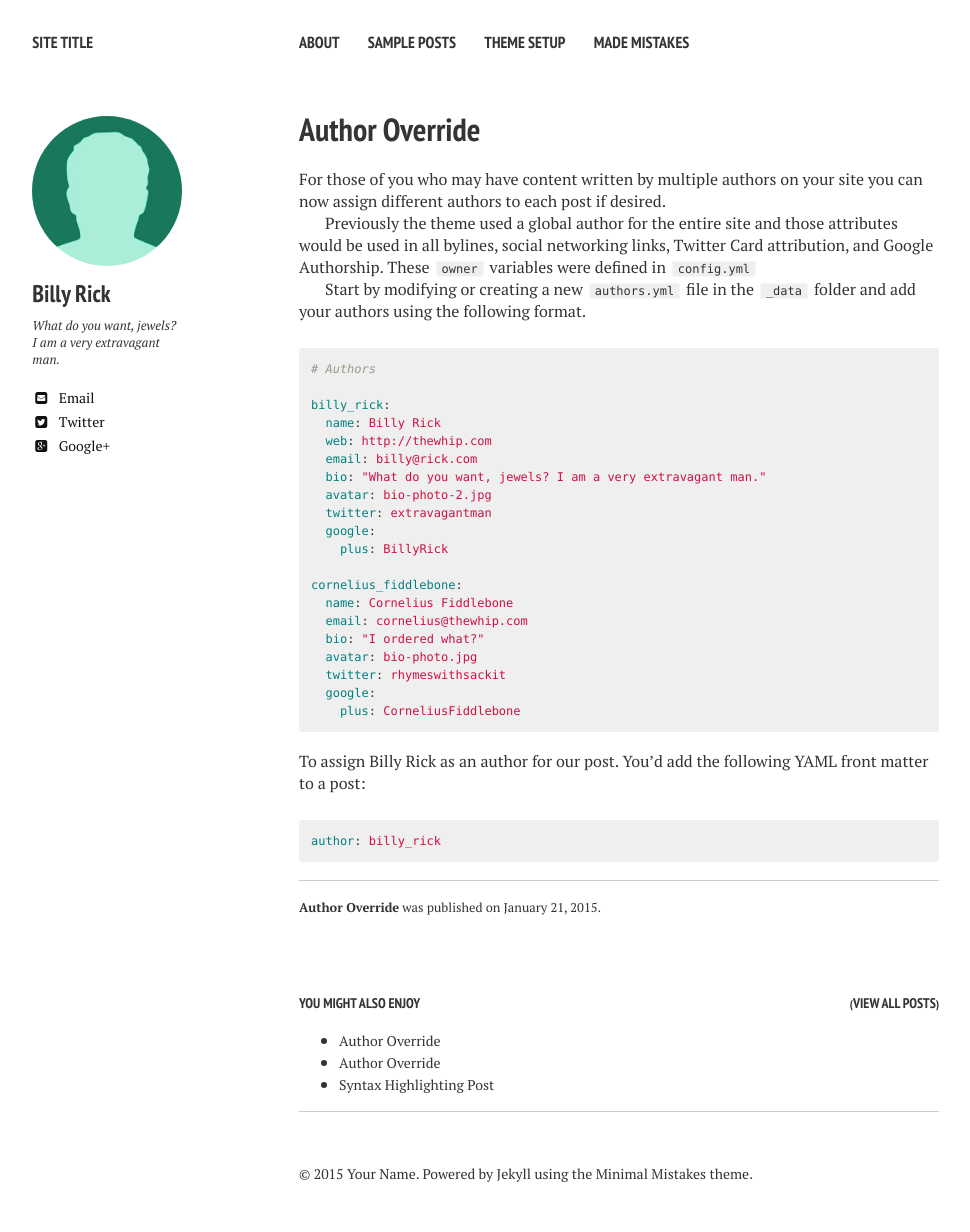
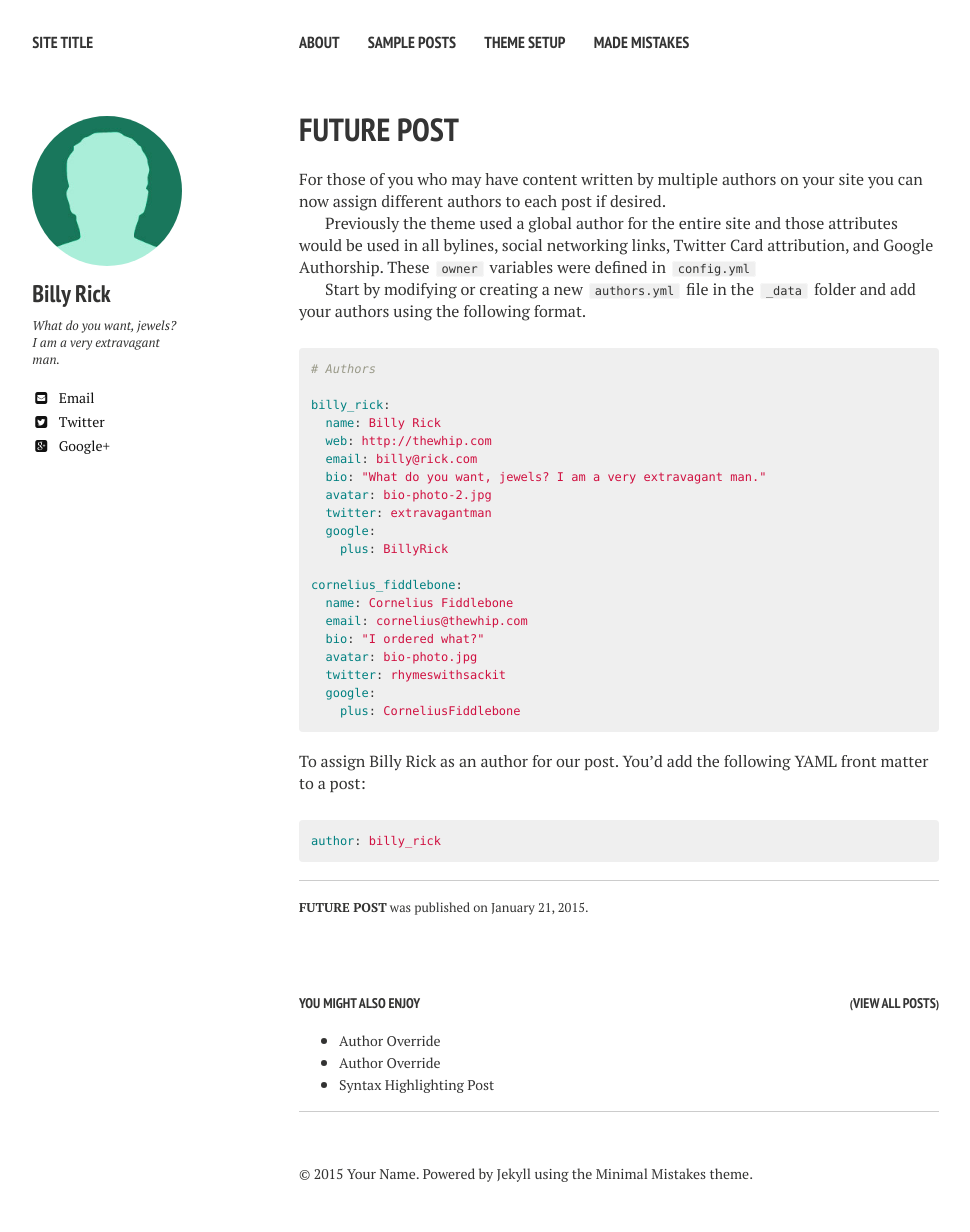
Before and after one commit to psych2datascience/psych2datascience.github.io, a Jekyll site: the page built from _posts/2015-01-21-future-post.md, in a window 1280 px wide. Shown: the whole page, without its empty margins (21-991 px from the left). Built offline with Jekyll 4.4.1, drawn with Linux system fonts in a browser that asks for light colours; nearby versions of some CDN libraries.

Commit message:
New header

```diff
--- a/_posts/2015-01-21-future-post.md
+++ b/_posts/2015-01-21-future-post.md
@@ -1,6 +1,6 @@
 ---
 layout: post
-title: "Author Override"
+title: "FUTURE POST"
 author: billy_rick
 modified:
 excerpt: "A post to test author overrides using a data file."
```
